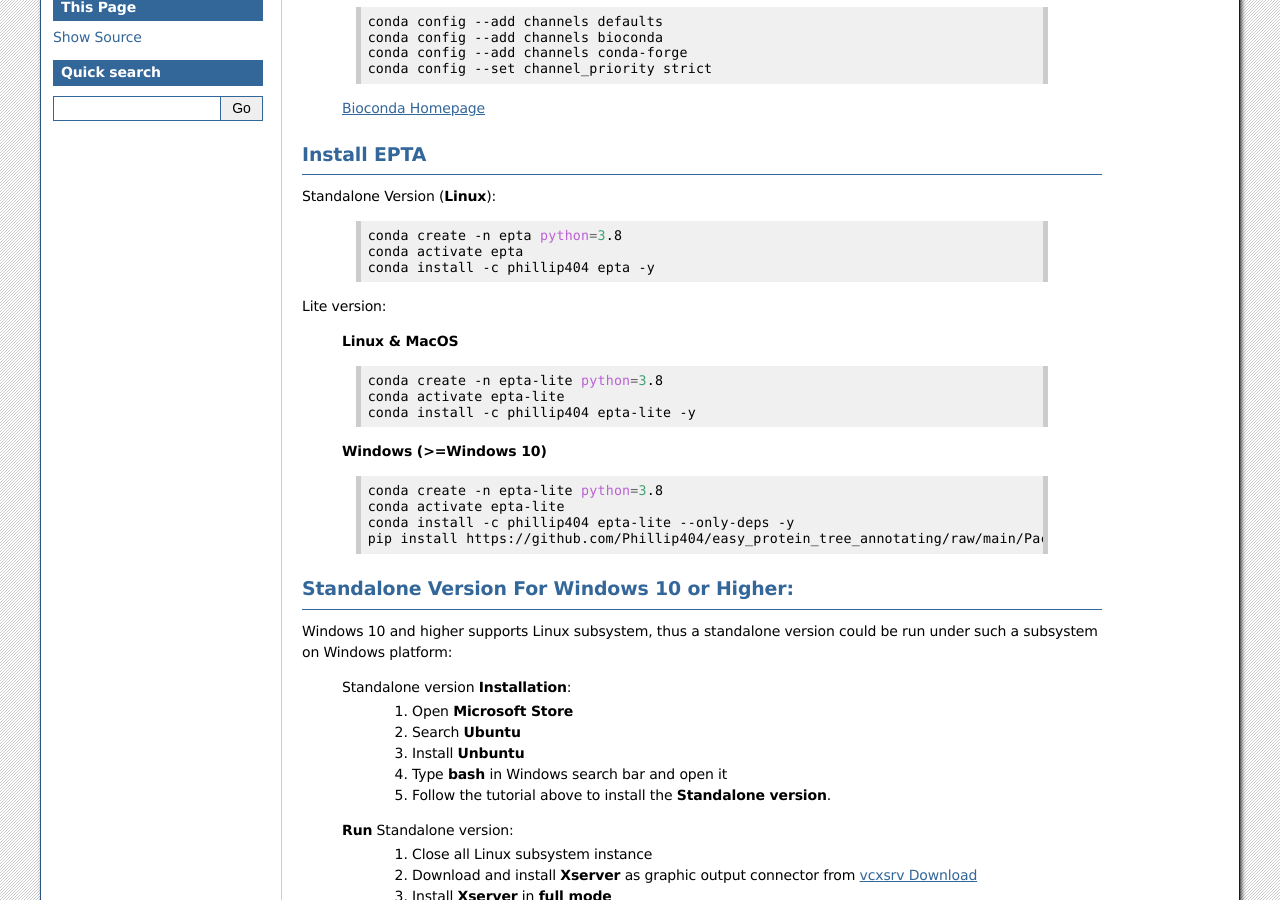
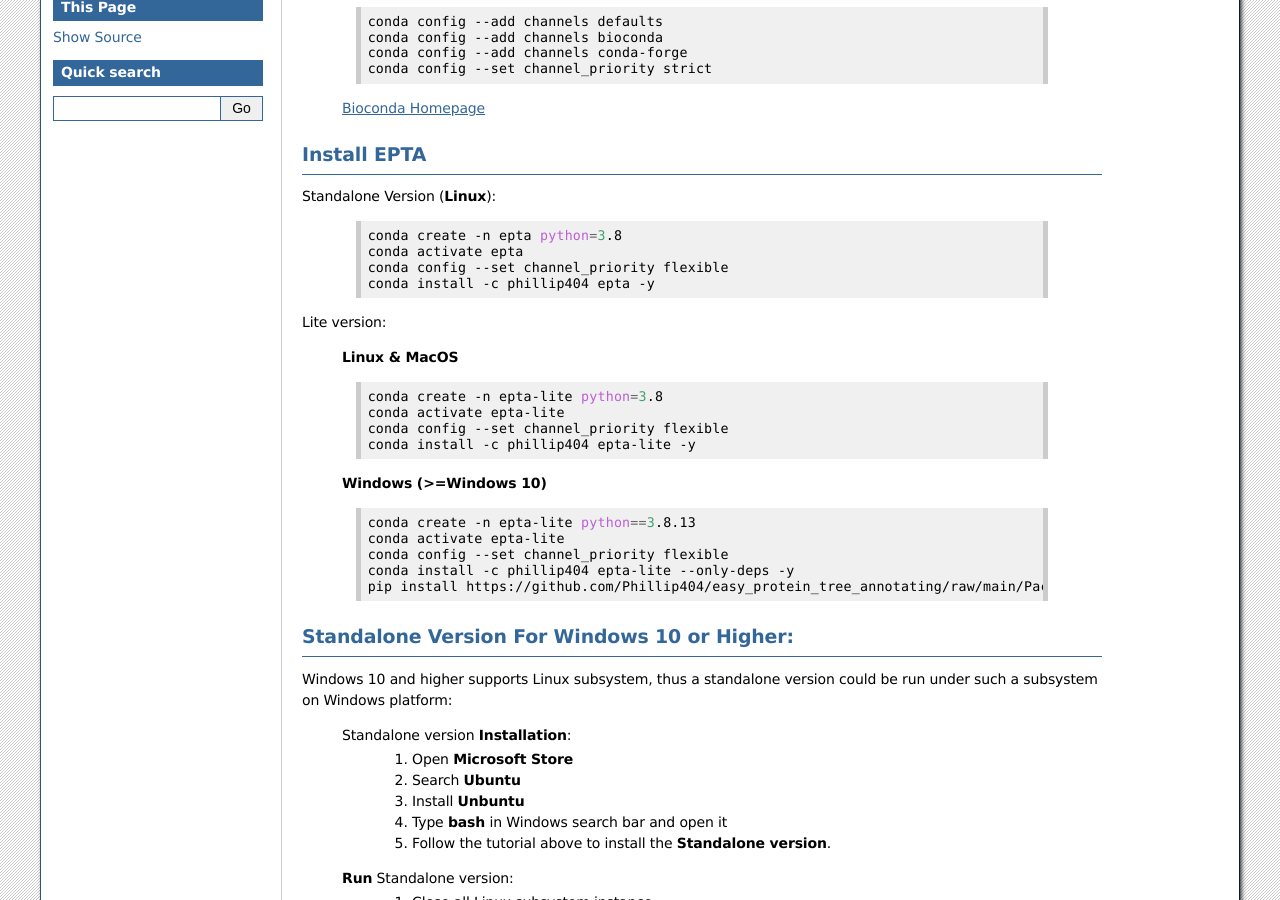
Before and after one commit to Phillip404/easy_protein_tree_annotating, a Sphinx documentation site: the page built from docs/source/download/download.rst, in a window 1280 px wide and 900 px high, scrolled down 338 px. Built offline with Sphinx 7.4.7, drawn with Linux system fonts in a browser that asks for light colours.

Commit message:
Denpendencies update

```diff
--- a/docs/source/download/download.rst
+++ b/docs/source/download/download.rst
@@ -33,6 +33,7 @@
 
     conda create -n epta python=3.8
     conda activate epta
+    conda config --set channel_priority flexible
     conda install -c phillip404 epta -y
 
 Lite version:
@@ -43,14 +44,16 @@
 
     conda create -n epta-lite python=3.8
     conda activate epta-lite
+    conda config --set channel_priority flexible
     conda install -c phillip404 epta-lite -y
 
   **Windows (>=Windows 10)**
 
   .. code-block:: bash
 
-    conda create -n epta-lite python=3.8
+    conda create -n epta-lite python==3.8.13
     conda activate epta-lite
+    conda config --set channel_priority flexible
     conda install -c phillip404 epta-lite --only-deps -y
     pip install https://github.com/Phillip404/easy_protein_tree_annotating/raw/main/Packaging/Windows/epta-lite-1.0.tar.gz
 
```
Also changed, not shown: 1 other file.
